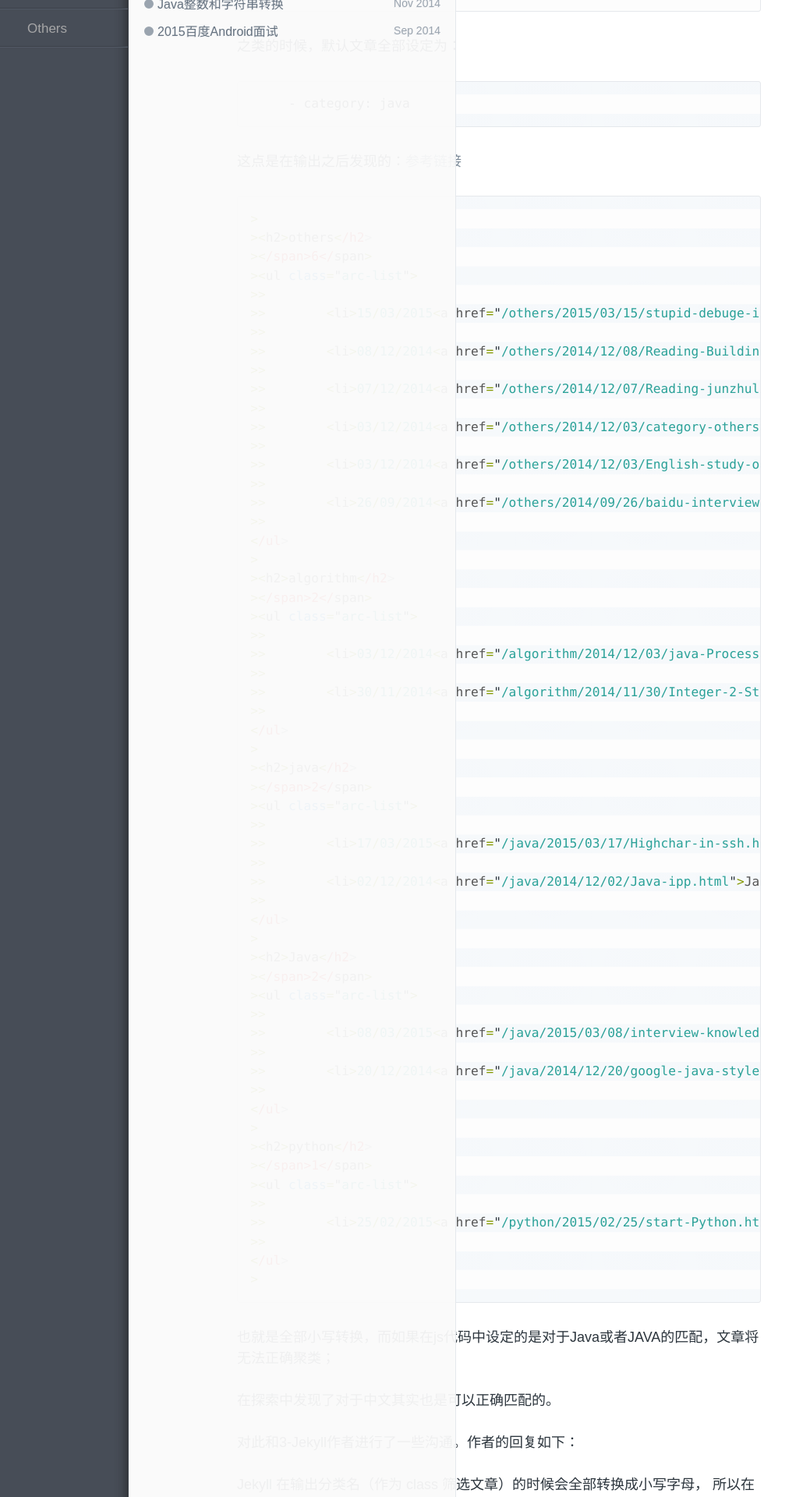
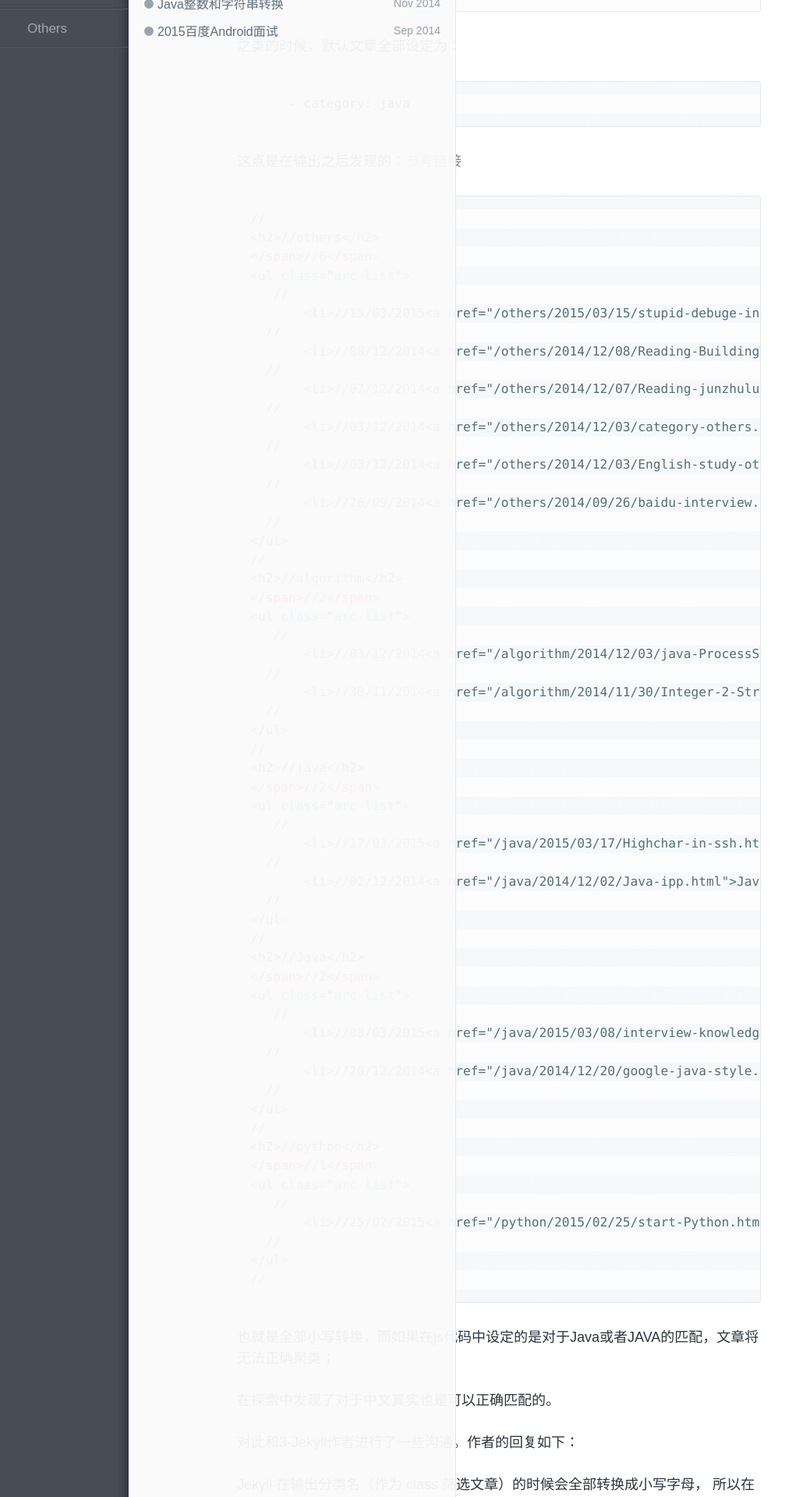
Before and after one commit to enlipan/enlipan.github.io, a Jekyll site: the page built from _posts/2014-12-3-category- others.md, in a window 1280 px wide. Shown: the part 471-2391 px from the top of the page at 78% size, without its empty margins (0-1039 px from the left). Built offline with Jekyll 4.4.1, drawn with Linux system fonts in a browser that asks for light colours; comment, search, counter and statistics services are not loaded.

Commit message:
update jekyll

```diff
--- a/_posts/2014-12-3-category- others.md
+++ b/_posts/2014-12-3-category- others.md
@@ -22,15 +22,15 @@ category: others
 
 {% highlight javascript %}
 
->{% for category in site.categories %}
-><h2>{{ category | first }}</h2>
-></span>{{ category | last | size }}</span>
-><ul class="arc-list">
->>    {% for post in category.last %}
->>        <li>{{ post.date | date:"%d/%m/%Y"}}<a href="{{ post.url }}">{{ post.title }}</a></li>
->>    {% endfor %}
+//{% for category in site.categories %}
+<h2>//{{ category | first }}</h2>
+</span>//{{ category | last | size }}</span>
+<ul class="arc-list">
+   // {% for post in category.last %}
+       <li>//{{ post.date | date:"%d/%m/%Y"}}<a href="{{ post.url }}">{{ post.title }}</a></li>
+  // {% endfor %}
 </ul>
->{% endfor %}
+//{% endfor %}
 
 {% endhighlight  %}
 
```
